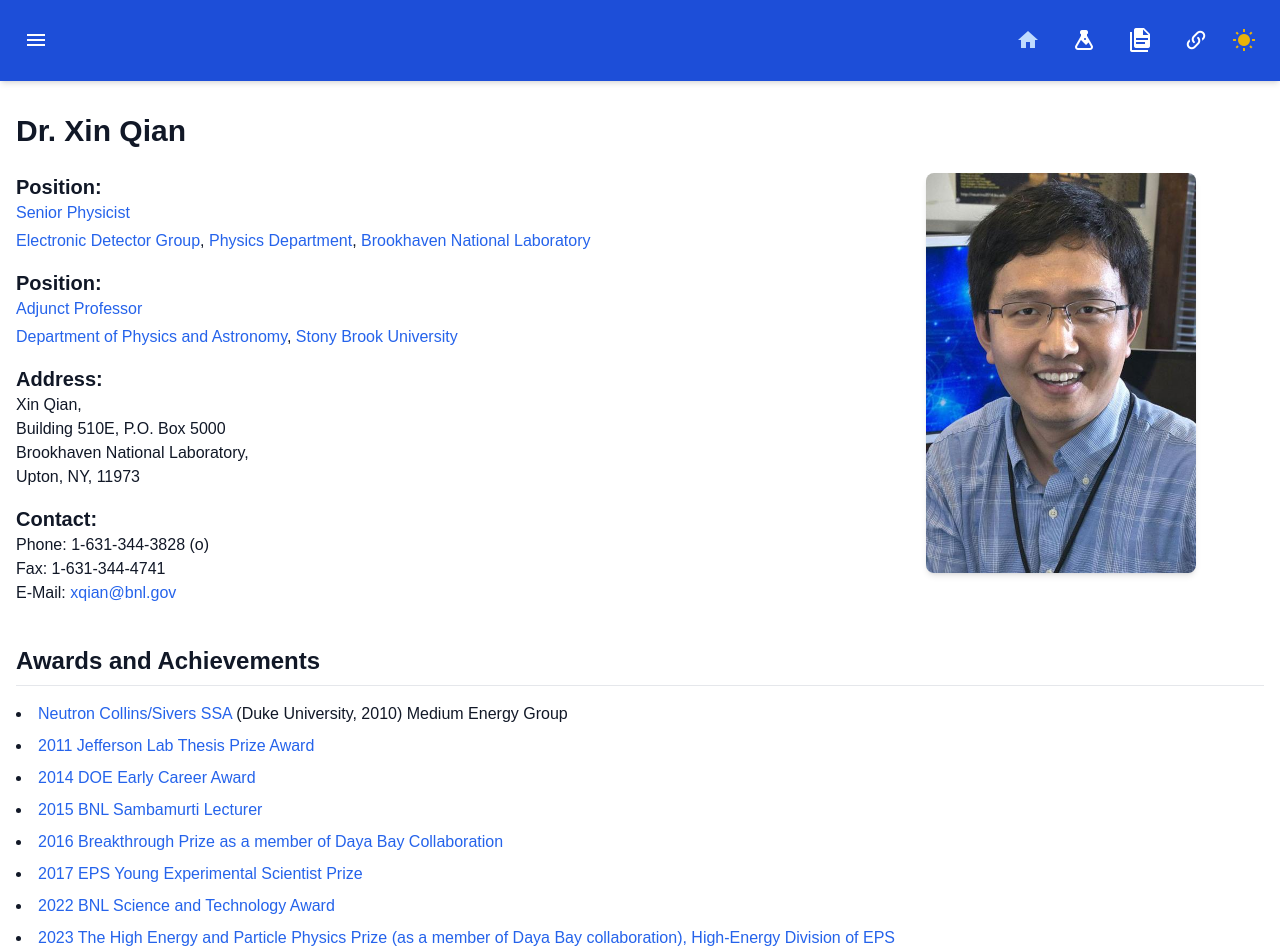
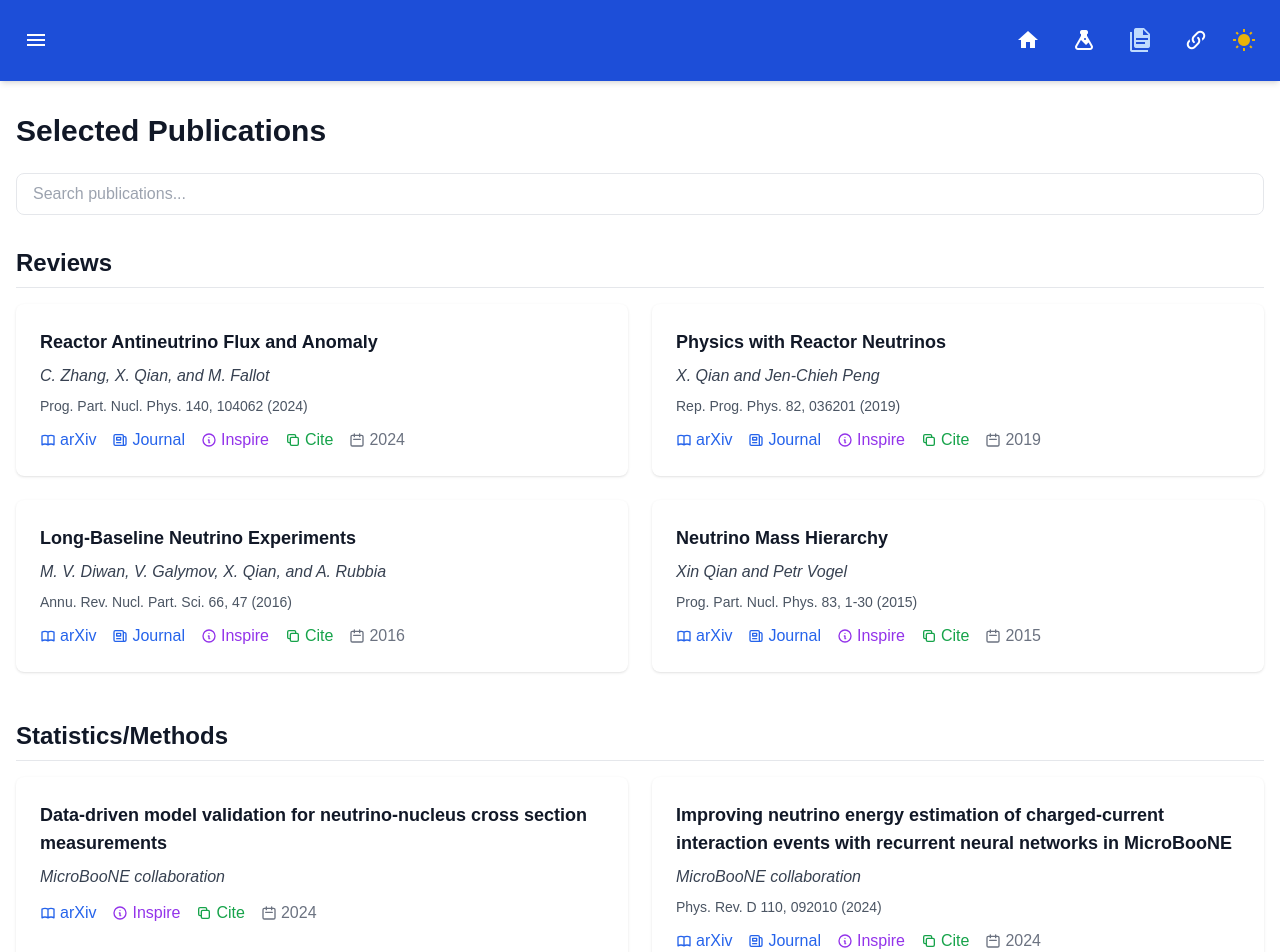
Before and after one commit to lastgeorge/personal_webpage, a Vue app: page /xqian/publications in a window 1280 px wide. Before the commit this address led to /. Shown: the top 952 px of the page. Built offline with nearby package versions, Linux system fonts and the light colour scheme.

Commit message:
update files

```diff
--- a/src/router/index.ts
+++ b/src/router/index.ts
@@ -34,7 +34,7 @@ const routes: Array<RouteRecordRaw> = [
 ]
 
 const router = createRouter({
-  history: createWebHistory(),
+  history: createWebHistory('/xqian/'),
   routes,
   scrollBehavior(to, from, savedPosition) {
     if (savedPosition) {
--- a/src/views/PublicationsView.vue
+++ b/src/views/PublicationsView.vue
@@ -386,6 +386,16 @@ import { defineComponent, ref, computed, onMounted } from 'vue'
 // Import the publications JSON (this works in Vite-based Vue projects)
 import publicationsJSON from '../assets/publications.json'
 
+// Define publication type
+interface Publication {
+  title: string;
+  authors: string;
+  arxiv: string;
+  journal: string | null;
+  journalRef?: string;
+  year: string;
+}
+
 export default defineComponent({
   name: 'PublicationsView',
   setup() {
@@ -398,14 +408,14 @@ export default defineComponent({
     const loadError = ref('')
     const showDebug = ref(false) // Set to true only if you need to debug
 
-    // Initialize empty arrays for publication categories
-    const reviewPublications = ref([]);
-    const statisticsPublications = ref([]);
-    const microboonePublications = ref([]);
-    const detectorPublications = ref([]);
-    const dayaBayPublications = ref([]);
-    const electronScatteringPublications = ref([]);
-    const ideasPublications = ref([]);
+    // Initialize with proper types
+    const reviewPublications = ref<Publication[]>([]);
+    const statisticsPublications = ref<Publication[]>([]);
+    const microboonePublications = ref<Publication[]>([]);
+    const detectorPublications = ref<Publication[]>([]);
+    const dayaBayPublications = ref<Publication[]>([]);
+    const electronScatteringPublications = ref<Publication[]>([]);
+    const ideasPublications = ref<Publication[]>([]);
 
     // Load data from JSON file
     onMounted(() => {
@@ -437,7 +447,7 @@ export default defineComponent({
       }
     });
 
-    const filterPublications = (publications: any[]) => {
+    const filterPublications = (publications: Publication[]) => {
       const query = searchQuery.value.toLowerCase()
       if (!query) return publications
       return publications.filter(pub =>
@@ -499,7 +509,8 @@ export default defineComponent({
         }
       } catch (error) {
         console.error('Error fetching citation:', error);
-        citationError.value = `Error fetching citation: ${error.message}`;
+        const errorMessage = error instanceof Error ? error.message : String(error);
+        citationError.value = `Error fetching citation: ${errorMessage}`;
       } finally {
         loadingCitation.value = false;
       }
--- a/tsconfig.json
+++ b/tsconfig.json
@@ -2,12 +2,14 @@
   "compilerOptions": {
     "target": "esnext",
     "module": "esnext",
-    "moduleResolution": "node",
+    "moduleResolution": "bundler",
+    "allowImportingTsExtensions": true,
     "strict": true,
     "jsx": "preserve",
     "sourceMap": true,
     "resolveJsonModule": true,
     "esModuleInterop": true,
+    "skipLibCheck": true,
     "lib": ["esnext", "dom"],
     "baseUrl": ".",
     "paths": {
--- a/vite.config.js
+++ b/vite.config.js
@@ -12,5 +12,6 @@ export default defineConfig({
   server: {
     port: 3000,
     open: true
-  }
+  },
+  base: '/xqian/'
 })
--- a/vue.config.js
+++ b/vue.config.js
@@ -7,7 +7,7 @@ module.exports = {
       .loader('json-loader')
       .end();
   },
-  publicPath: '/',
+  publicPath: '/xqian/',
   devServer: {
     historyApiFallback: true
   }
```
